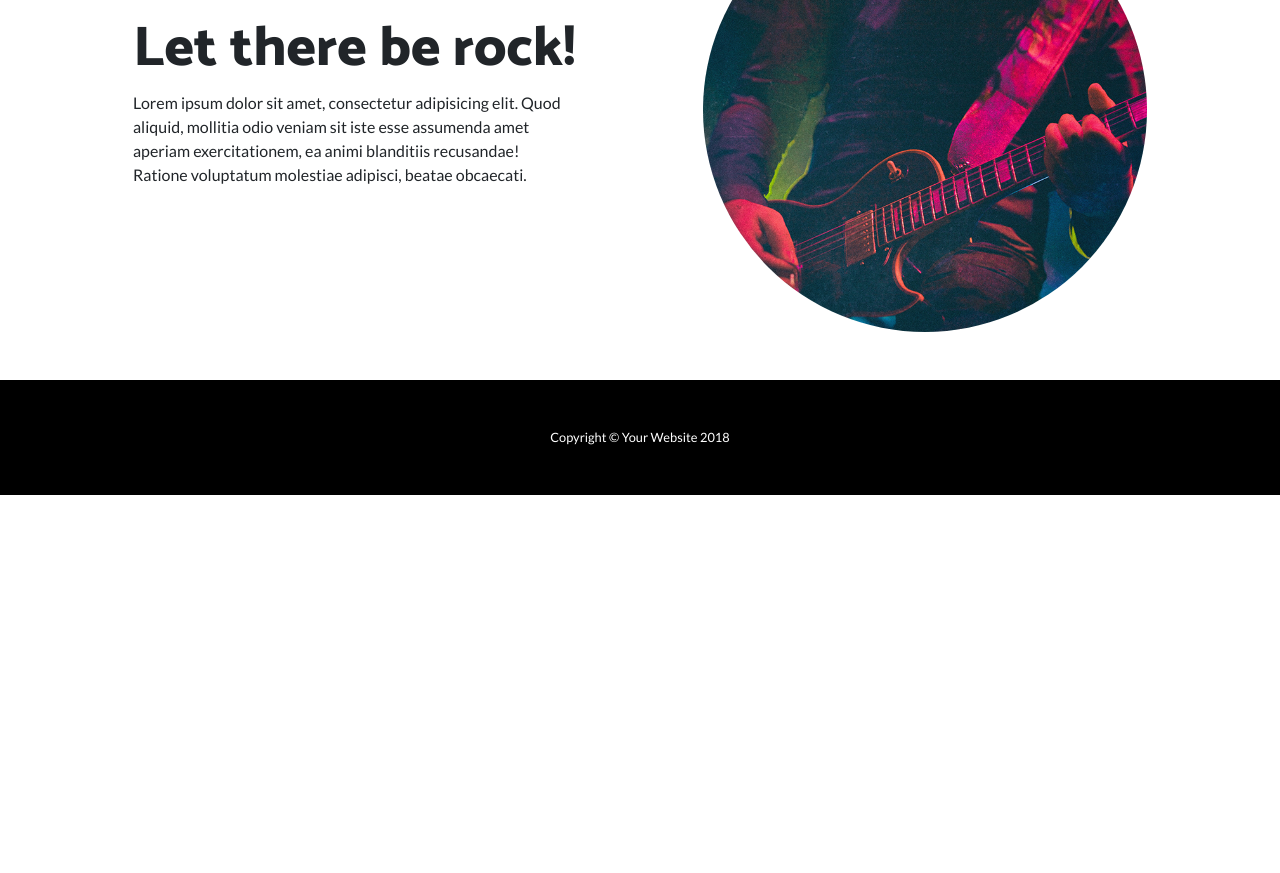
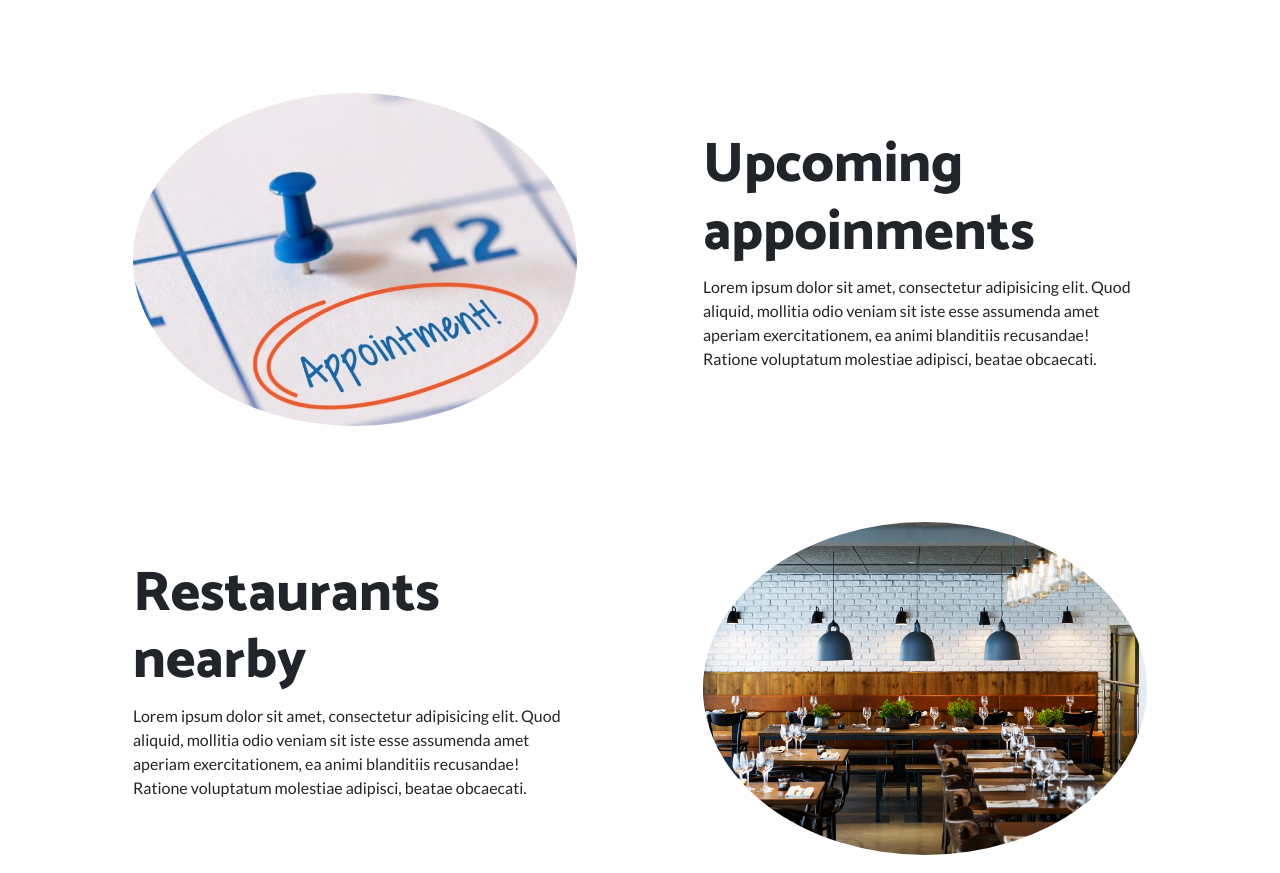
Before and after one commit to DilaraMannapperuma/The-MOM, a website: page index.html in a window 1280 px wide. Shown: the part 1927-2800 px from the top of the page. Before the commit the page ends 2422 px from the top, so only its background shows below. Drawn offline with Linux system fonts and the light colour scheme.

Commit message:
Home Page Completed

```diff
--- a/index.html
+++ b/index.html
@@ -8,7 +8,7 @@
     <meta name="description" content="">
     <meta name="author" content="">
 
-    <title>One Page Wonder - Start Bootstrap Template</title>
+    <title>The MOM</title>
 
     <!-- Bootstrap core CSS -->
     <link href="vendor/bootstrap/css/bootstrap.min.css" rel="stylesheet">
@@ -27,7 +27,7 @@
     <!-- Navigation -->
     <nav class="navbar navbar-expand-lg navbar-dark navbar-custom fixed-top">
       <div class="container">
-        <a class="navbar-brand" href="#">Start Bootstrap</a>
+        <a class="navbar-brand" href="#">Home</a>
         <button class="navbar-toggler" type="button" data-toggle="collapse" data-target="#navbarResponsive" aria-controls="navbarResponsive" aria-expanded="false" aria-label="Toggle navigation">
           <span class="navbar-toggler-icon"></span>
         </button>
@@ -47,8 +47,8 @@
     <header class="masthead text-center text-white">
       <div class="masthead-content">
         <div class="container">
-          <h1 class="masthead-heading mb-0">One Page Wonder</h1>
-          <h2 class="masthead-subheading mb-0">Will Rock Your Socks Off</h2>
+          <h1 class="masthead-heading mb-0">THE MOM</h1>
+          <h2 class="masthead-subheading mb-0"></h2>
           <a href="#" class="btn btn-primary btn-xl rounded-pill mt-5">Learn More</a>
         </div>
       </div>
@@ -63,12 +63,12 @@
         <div class="row align-items-center">
           <div class="col-lg-6 order-lg-2">
             <div class="p-5">
-              <img class="img-fluid rounded-circle" src="img/01.jpg" alt="">
+              <img class="img-fluid rounded-circle" src="img/alarm.jpg" alt="">
             </div>
           </div>
           <div class="col-lg-6 order-lg-1">
             <div class="p-5">
-              <h2 class="display-4">For those about to rock...</h2>
+              <h2 class="display-4">Alarm</h2>
               <p>Lorem ipsum dolor sit amet, consectetur adipisicing elit. Quod aliquid, mollitia odio veniam sit iste esse assumenda amet aperiam exercitationem, ea animi blanditiis recusandae! Ratione voluptatum molestiae adipisci, beatae obcaecati.</p>
             </div>
           </div>
@@ -81,12 +81,12 @@
         <div class="row align-items-center">
           <div class="col-lg-6">
             <div class="p-5">
-              <img class="img-fluid rounded-circle" src="img/02.jpg" alt="">
+              <img class="img-fluid rounded-circle" src="img/DF.jpg" alt="">
             </div>
           </div>
           <div class="col-lg-6">
             <div class="p-5">
-              <h2 class="display-4">We salute you!</h2>
+              <h2 class="display-4">Daily reminders</h2>
               <p>Lorem ipsum dolor sit amet, consectetur adipisicing elit. Quod aliquid, mollitia odio veniam sit iste esse assumenda amet aperiam exercitationem, ea animi blanditiis recusandae! Ratione voluptatum molestiae adipisci, beatae obcaecati.</p>
             </div>
           </div>
@@ -99,18 +99,56 @@
         <div class="row align-items-center">
           <div class="col-lg-6 order-lg-2">
             <div class="p-5">
-              <img class="img-fluid rounded-circle" src="img/03.jpg" alt="">
+              <img class="img-fluid rounded-circle" src="img/food.jpg" alt="">
             </div>
           </div>
           <div class="col-lg-6 order-lg-1">
             <div class="p-5">
-              <h2 class="display-4">Let there be rock!</h2>
+              <h2 class="display-4">Home-made recipes</h2>
               <p>Lorem ipsum dolor sit amet, consectetur adipisicing elit. Quod aliquid, mollitia odio veniam sit iste esse assumenda amet aperiam exercitationem, ea animi blanditiis recusandae! Ratione voluptatum molestiae adipisci, beatae obcaecati.</p>
             </div>
           </div>
         </div>
       </div>
     </section>
+
+    <section>
+      <div class="container">
+        <div class="row align-items-center">
+          <div class="col-lg-6">
+            <div class="p-5">
+              <img class="img-fluid rounded-circle" src="img/app.jpg" alt="">
+            </div>
+          </div>
+          <div class="col-lg-6">
+            <div class="p-5">
+              <h2 class="display-4">Upcoming appoinments</h2>
+              <p>Lorem ipsum dolor sit amet, consectetur adipisicing elit. Quod aliquid, mollitia odio veniam sit iste esse assumenda amet aperiam exercitationem, ea animi blanditiis recusandae! Ratione voluptatum molestiae adipisci, beatae obcaecati.</p>
+            </div>
+          </div>
+        </div>
+      </div>
+    </section>
+
+    <section>
+      <div class="container">
+        <div class="row align-items-center">
+          <div class="col-lg-6 order-lg-2">
+            <div class="p-5">
+              <img class="img-fluid rounded-circle" src="img/rest.jpg" alt="">
+            </div>
+          </div>
+          <div class="col-lg-6 order-lg-1">
+            <div class="p-5">
+              <h2 class="display-4">Restaurants nearby</h2>
+              <p>Lorem ipsum dolor sit amet, consectetur adipisicing elit. Quod aliquid, mollitia odio veniam sit iste esse assumenda amet aperiam exercitationem, ea animi blanditiis recusandae! Ratione voluptatum molestiae adipisci, beatae obcaecati.</p>
+            </div>
+          </div>
+        </div>
+      </div>
+    </section>
+
+
 
     <!-- Footer -->
     <footer class="py-5 bg-black">
```
Also changed, not shown: img/DF.jpg (added), img/alarm.jpg (added), img/app.jpg (added), img/food.jpg (added), img/rest.jpg (added).
